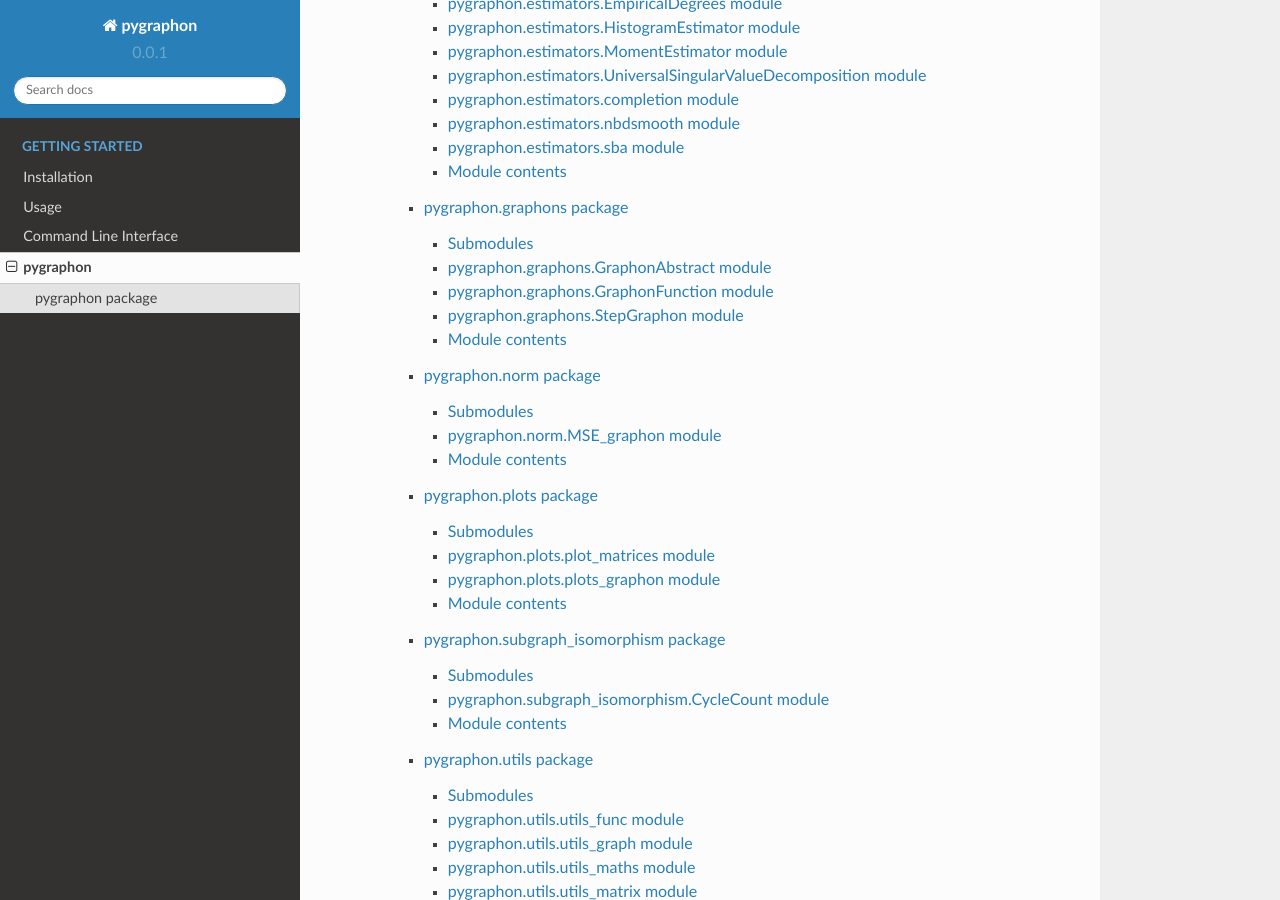
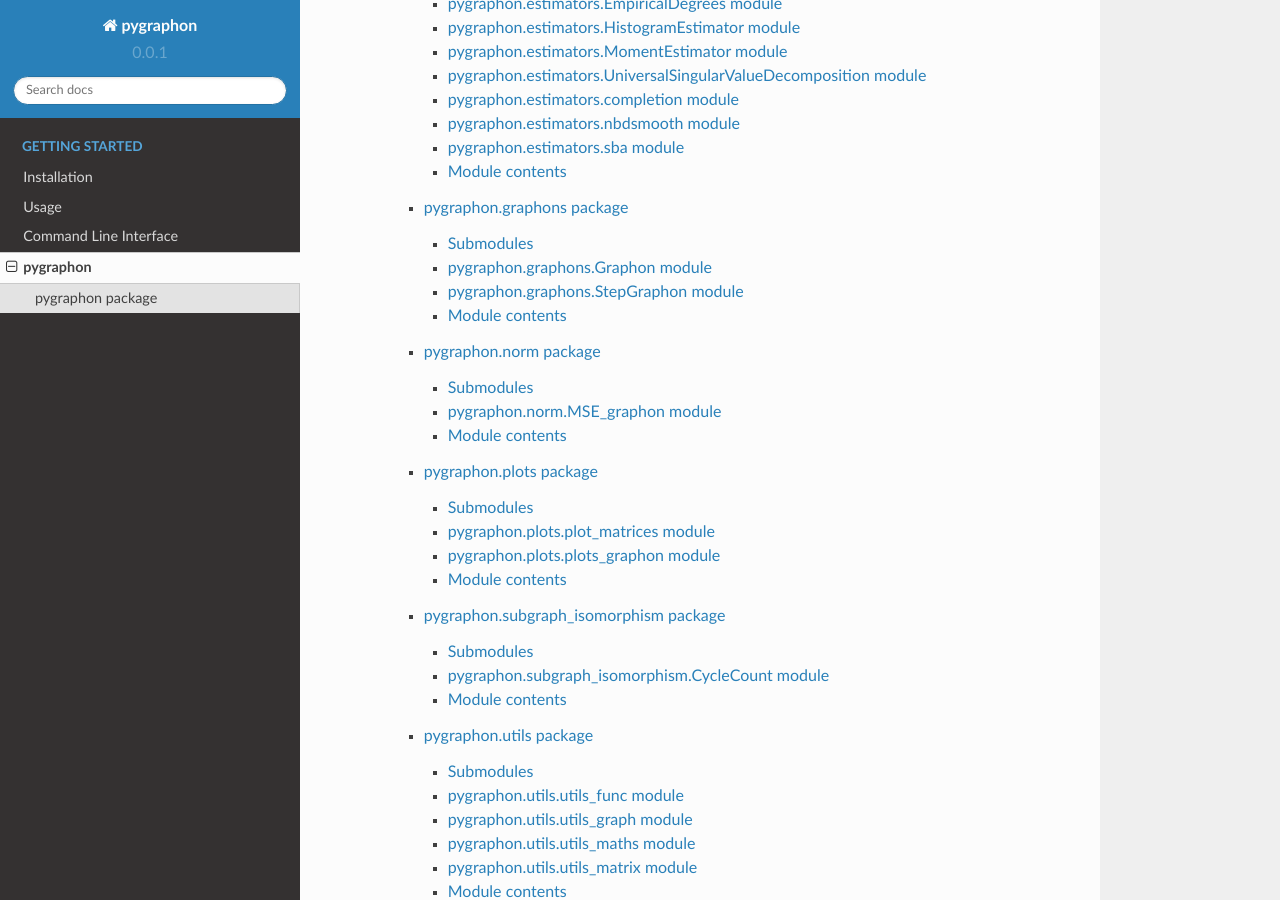
Before and after one commit to SDS-EPFL/pygraphon, a Sphinx documentation site: the page built from docs/source/modules.rst, in a window 1280 px wide and 900 px high, scrolled down 324 px. Built offline with Sphinx 7.4.7 and the Read the Docs theme 2.0.0, drawn with Linux system fonts in a browser that asks for light colours.

Commit message:
chore: obey flake8 gods

```diff
--- a/docs/source/pygraphon.graphons.rst
+++ b/docs/source/pygraphon.graphons.rst
@@ -4,18 +4,10 @@ pygraphon.graphons package
 Submodules
 ----------
 
-pygraphon.graphons.GraphonAbstract module
------------------------------------------
+pygraphon.graphons.Graphon module
+---------------------------------
 
-.. automodule:: pygraphon.graphons.GraphonAbstract
-   :members:
-   :undoc-members:
-   :show-inheritance:
-
-pygraphon.graphons.GraphonFunction module
------------------------------------------
-
-.. automodule:: pygraphon.graphons.GraphonFunction
+.. automodule:: pygraphon.graphons.Graphon
    :members:
    :undoc-members:
    :show-inheritance:
```
Also changed, not shown: 2 other files.
